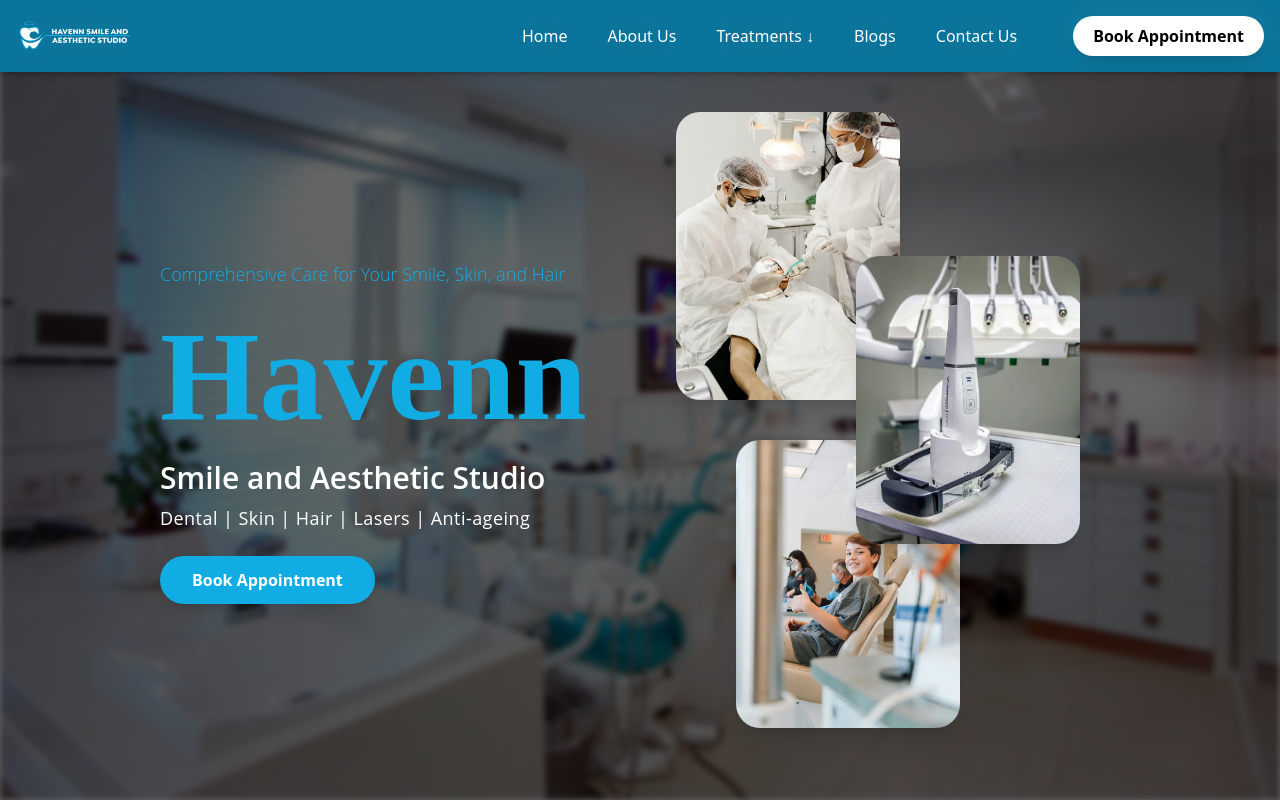
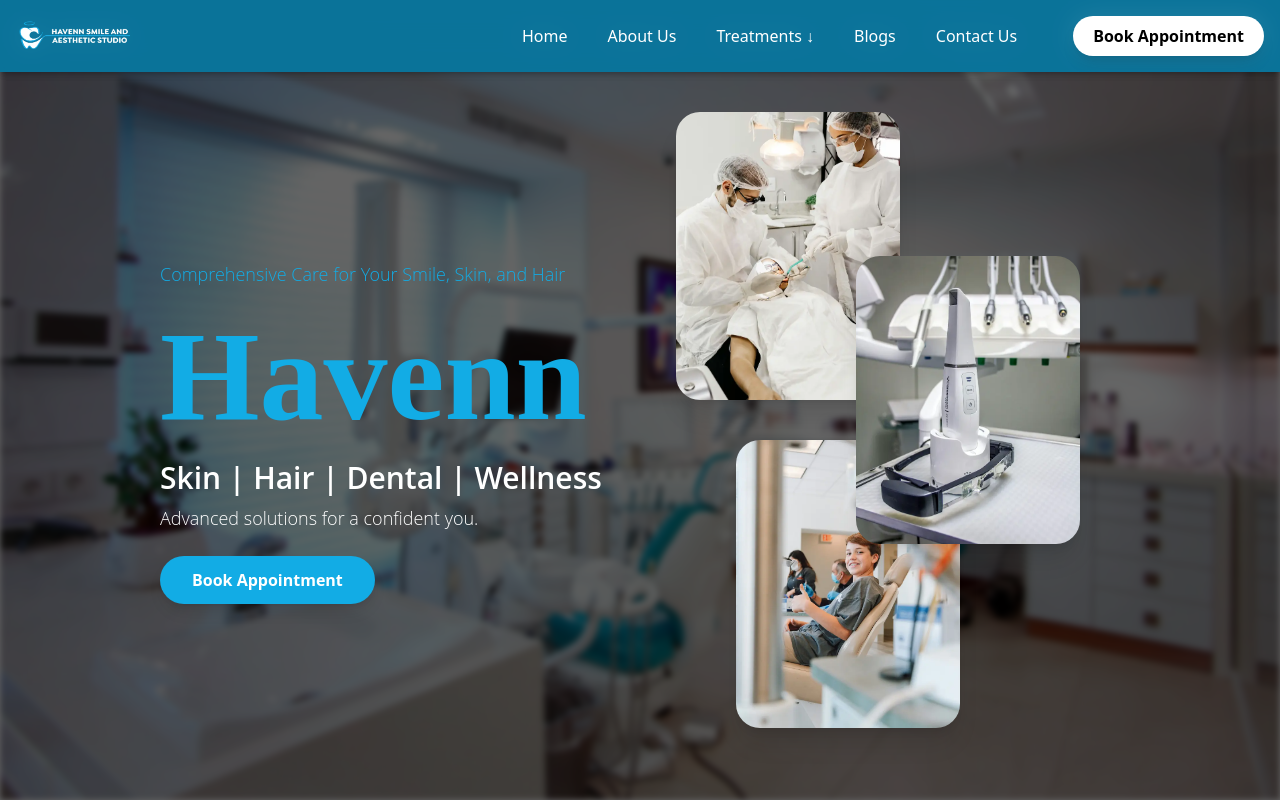
Before and after one commit to thelakshrao/Havenn-Dentel-Clinic, a React (Vite) app: page / in a window 1280 px wide. Shown: the top 800 px of the page. Built offline with nearby package versions, Linux system fonts and the light colour scheme.

Commit message:
Describe your changes

```diff
--- a/src/components/ContactUs.jsx
+++ b/src/components/ContactUs.jsx
@@ -1,5 +1,6 @@
 import React, { useState, useEffect } from "react";
 import Footer from "./Footer.jsx";
+import Navbar from "./Navbar.jsx";
 import ContactDetailsSection from "./ContactDetailsSection.jsx";
 import Background3 from "../images/background3.webp";
 import Background3Mobile from "../images/background3mobile.webp";
@@ -50,6 +51,7 @@
 
   return (
     <>
+    <Navbar/>
     <div className="w-full">
       {/* Section 1 */}
       <div
--- a/src/components/Home.jsx
+++ b/src/components/Home.jsx
@@ -1,6 +1,8 @@
 import React, { useEffect, useState, Suspense } from "react";
 import Navbar from "./Navbar.jsx";
 import Footer from "./Footer.jsx";
+import logo from "../images/logo.png";
+
 import background1 from "../images/background1.webp";
 import background1mobile from "../images/background1mobile.webp";
 
@@ -27,14 +29,55 @@
   const [order, setOrder] = useState([0, 1, 2]);
   const [animateText, setAnimateText] = useState(false);
 
+  const textSlides = [
+    {
+      type: "heading",
+      title: "Comprehensive Care for Your Smile, Skin, and Hair",
+      bigTitle: "Havenn",
+      treatments: "Skin | Hair | Dental | Wellness",
+      subtitle: "Advanced solutions for a confident you.",
+    },
+    {
+      type: "paragraph",
+      logo: true,
+      text: `At Havenn Smile & Aesthetic Studio, we bring together
+advanced technology, artistic precision, and compassionate care.
+Our team ensures tailored treatments that enhance your natural
+beauty and restore confidence. From dentistry to skin, hair and
+laser aesthetics — everything under one roof.`,
+    },
+    {
+      type: "paragraph",
+      logo: true,
+      text: `Experience personalised treatments designed with expertise.
+We focus on long-term results, patient comfort, and natural-looking
+enhancements to help you feel your absolute best every day.`,
+    },
+  ];
+
+  const [textIndex, setTextIndex] = useState(0);
+  const [textAnimate, setTextAnimate] = useState(false);
+
   useEffect(() => {
-    setTimeout(() => setAnimateText(true), 300);
+    setAnimateText(true);
+    setTextAnimate(true);
 
-    const interval = setInterval(() => {
+    const imageInterval = setInterval(() => {
       setOrder(([a, b, c]) => [b, c, a]);
     }, 5000);
 
-    return () => clearInterval(interval);
+    const textInterval = setInterval(() => {
+      setTextAnimate(false);
+      setTimeout(() => {
+        setTextIndex((prev) => (prev + 1) % textSlides.length);
+        setTextAnimate(true);
+      }, 800);
+    }, 8000);
+
+    return () => {
+      clearInterval(imageInterval);
+      clearInterval(textInterval);
+    };
   }, []);
 
   return (
@@ -63,6 +106,7 @@
         {/* DARKER OVERLAY */}
         <div className="absolute inset-0 bg-black/60"></div>
 
+        {/* TEXT BLOCK */}
         <div
           className={`
             absolute z-40 transition-all duration-1000
@@ -71,39 +115,64 @@
             md:left-40 md:top-65 md:text-left md:translate-x-0
           `}
         >
+          {/* Animated Changing Text */}
+          <div
+            className={`
+              transition-all duration-700
+              ${textAnimate ? "opacity-100 translate-y-0" : "opacity-0 translate-y-8"}
+            `}
+          >
+            {textSlides[textIndex].type === "heading" ? (
+              <div className="flex flex-col items-center md:items-start">
                 <h3
                   className="text-lg font-light mb-2 text-[#12ace5]"
                   style={{ fontFamily: "Open Sans, sans-serif" }}
                 >
-            Comprehensive Care for Your Smile, Skin, and Hair
+                  {textSlides[textIndex].title}
                 </h3>
 
                 <h1
                   className="text-5xl md:text-[8rem] font-bold leading-tight text-[#12ace5]"
                   style={{ fontFamily: "Caveat, cursive" }}
                 >
-            Havenn
+                  {textSlides[textIndex].bigTitle}
                 </h1>
 
                 <h2
                   className="text-3xl font-semibold mt-1 text-white"
                   style={{ fontFamily: "Open Sans, sans-serif" }}
                 >
-            Smile and Aesthetic Studio
+                  {textSlides[textIndex].treatments}
                 </h2>
 
                 <p
-            className="text-lg mt-2 tracking-wide text-white"
+                  className="text-white text-md md:text-lg font-light mt-2"
                   style={{ fontFamily: "Open Sans, sans-serif" }}
                 >
-            Dental | Skin | Hair | Lasers | Anti-ageing
+                  {textSlides[textIndex].subtitle}
                 </p>
+              </div>
+            ) : (
+              <div className="flex flex-col items-center md:items-start">
+                {textSlides[textIndex].logo && (
+                  <img src={logo} alt="Logo" className="w-40 mb-3 opacity-90" />
+                )}
+                <p
+                  className="text-white text-md md:text-lg leading-relaxed max-w-lg"
+                  style={{ fontFamily: "Open Sans, sans-serif" }}
+                >
+                  {textSlides[textIndex].text}
+                </p>
+              </div>
+            )}
+          </div>
 
           <button className="mt-6 px-8 py-3 bg-[#12ace5] text-white cursor-pointer font-semibold rounded-full shadow-lg hover:bg-[#d7f5fb] hover:text-black transition">
             Book Appointment
           </button>
         </div>
 
+        {/* DESKTOP IMAGES */}
         <div className="hidden md:block">
           {order.map((idx, i) => (
             <div
@@ -117,10 +186,7 @@
               }`}
             >
               <picture>
-                <source
-                  media="(max-width: 768px)"
-                  srcSet={picturesMobile[idx]}
-                />
+                <source media="(max-width: 768px)" srcSet={picturesMobile[idx]} />
                 <img
                   src={picturesDesktop[idx]}
                   alt={`Section Image ${i}`}
@@ -132,7 +198,8 @@
           ))}
         </div>
 
-        <div className="md:hidden flex justify-center gap-3 mt-100 mb-10 z-30 relative">
+        {/* MOBILE IMAGES */}
+        <div className="md:hidden flex justify-center gap-3 mt-105 mb-10 z-30 relative">
           {picturesDesktop.map((pic, idx) => (
             <picture key={idx}>
               <source media="(max-width: 768px)" srcSet={picturesMobile[idx]} />
@@ -148,7 +215,9 @@
       </section>
 
       <Suspense
-        fallback={<div className="text-center p-10 text-[#12ace5]">Loading...</div>}
+        fallback={
+          <div className="text-center p-10 text-[#12ace5]">Loading...</div>
+        }
       >
         <Services />
         <Treatments />
--- a/src/components/Navbar.jsx
+++ b/src/components/Navbar.jsx
@@ -1,5 +1,5 @@
-import React, { useState } from "react";
-import { Link } from "react-router-dom";
+import React, { useState, useEffect } from "react";
+import { Link, useLocation } from "react-router-dom";
 import logo from "../images/logo.png";
 
 const treatments = [
@@ -28,11 +28,36 @@
   const [isOpen, setIsOpen] = useState(false);
   const [mobileTreatOpen, setMobileTreatOpen] = useState(false);
   const [showTreatment, setShowTreatment] = useState(false);
+  const [scrolled, setScrolled] = useState(false);
+
+  const location = useLocation();
+
+  // Scroll listener for navbar background
+  useEffect(() => {
+    const handleScroll = () => {
+      if (window.scrollY > 50) setScrolled(true);
+      else setScrolled(false);
+    };
+    window.addEventListener("scroll", handleScroll);
+    return () => window.removeEventListener("scroll", handleScroll);
+  }, []);
+
+  // Reset navbar state on route change
+  useEffect(() => {
+    setIsOpen(false);
+    setMobileTreatOpen(false);
+    setShowTreatment(false);
+    setScrolled(false);
+    window.scrollTo(0, 0); // optional: scroll to top
+  }, [location]);
 
   return (
-    <nav className="w-full fixed top-0 left-0 z-50 bg-[#0a749b]/95 backdrop-blur-md shadow-md">
+    <nav
+      className={`w-full fixed top-0 left-0 z-50 backdrop-blur-md shadow-md transition-all duration-300 ${
+        scrolled ? "bg-[#0a749b]/95" : "bg-[#0a749b]/90"
+      }`}
+    >
       <div className="max-w-7xl mx-auto px-4 py-4 flex items-center justify-between">
-
         {/* Logo */}
         <Link to="/" className="flex items-center">
           <img src={logo} alt="Logo" className="h-10 w-auto" />
@@ -50,7 +75,6 @@
             onMouseLeave={() => setShowTreatment(false)}
           >
             <span className="cursor-pointer">Treatments ↓</span>
-
             <div
               className={`absolute top-10 left-0 w-50 bg-white shadow-lg z-40 overflow-hidden transition-all duration-300 origin-top
               ${showTreatment ? "max-h-96 opacity-100 scale-y-100" : "max-h-0 opacity-0 scale-y-0"}`}
@@ -98,7 +122,6 @@
       {/* MOBILE MENU */}
       {isOpen && (
         <div className="md:hidden bg-[#0a749b]/90 text-white flex flex-col items-center py-4 gap-4 rounded-b-xl shadow-lg">
-
           <Link to="/" onClick={() => setIsOpen(false)}>Home</Link>
           <Link to="/about" onClick={() => setIsOpen(false)}>About Us</Link>
 
@@ -110,26 +133,13 @@
             Treatments {mobileTreatOpen ? "▲" : "▼"}
           </button>
 
-          {/* ⭐ NEW MOBILE SLIDER (3 per view) */}
           {mobileTreatOpen && (
             <div className="w-full py-4 bg-white text-black rounded-xl shadow-lg">
-
-              {/* Horizontal Scroll - 3 items visible */}
               <div className="flex overflow-x-auto gap-4 px-4 snap-x snap-mandatory scrollbar-hide">
                 {treatments.map((t, i) => (
                   <div
                     key={i}
-                    className="
-                      min-w-[90%]          /* 90% width so 3 fit while sliding */
-                      snap-center
-                      bg-[#f1f1f1]
-                      p-4
-                      rounded-xl
-                      text-center
-                      text-sm
-                      font-medium
-                      shadow
-                    "
+                    className="min-w-[90%] snap-center bg-[#f1f1f1] p-4 rounded-xl text-center text-sm font-medium shadow"
                   >
                     {t}
                   </div>
@@ -139,7 +149,7 @@
           )}
 
           <a href="#blogs">Blogs</a>
-          <Link to="/contactus">Contact Us</Link>
+          <Link to="/contactus" onClick={() => setIsOpen(false)}>Contact Us</Link>
 
           <button className="mt-2 bg-white text-black px-5 py-2 rounded-full shadow-lg font-semibold">
             Book Appointment
```
Lines whose indentation alone changed are shown as unchanged.
